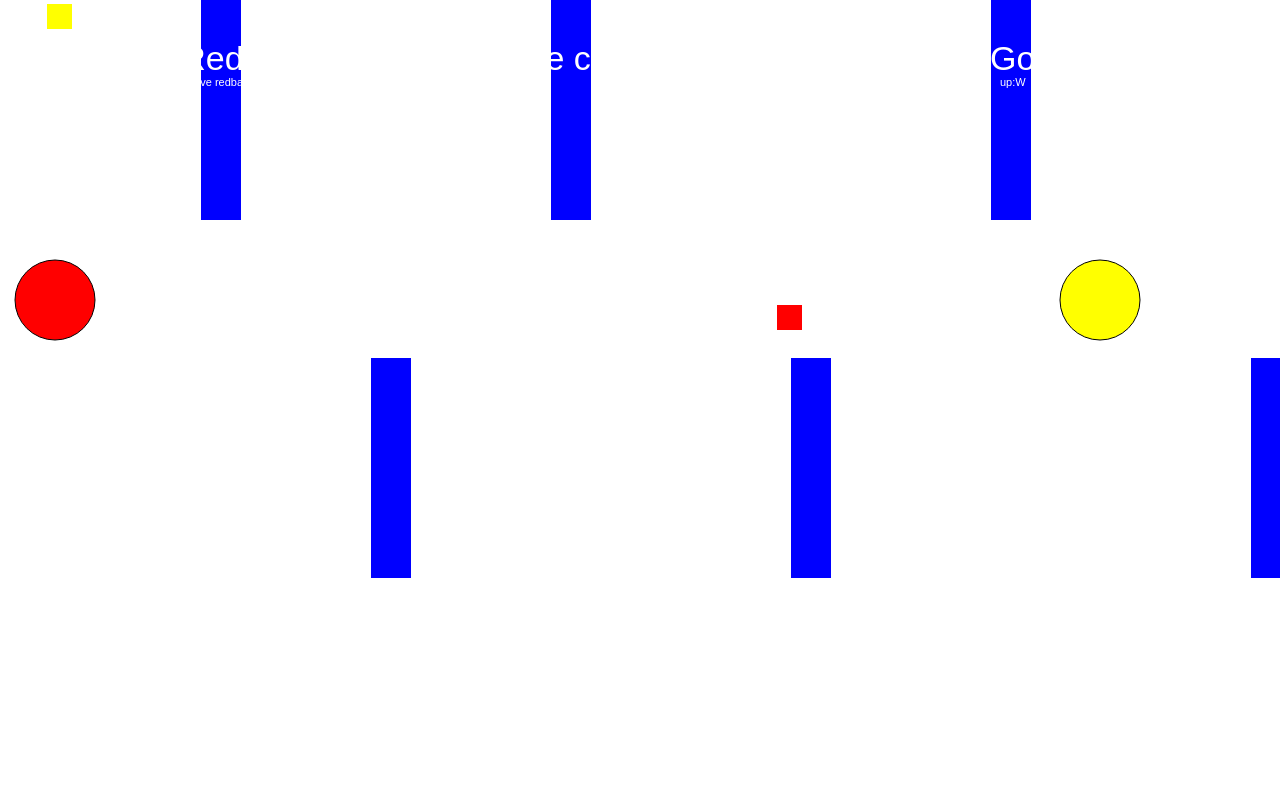
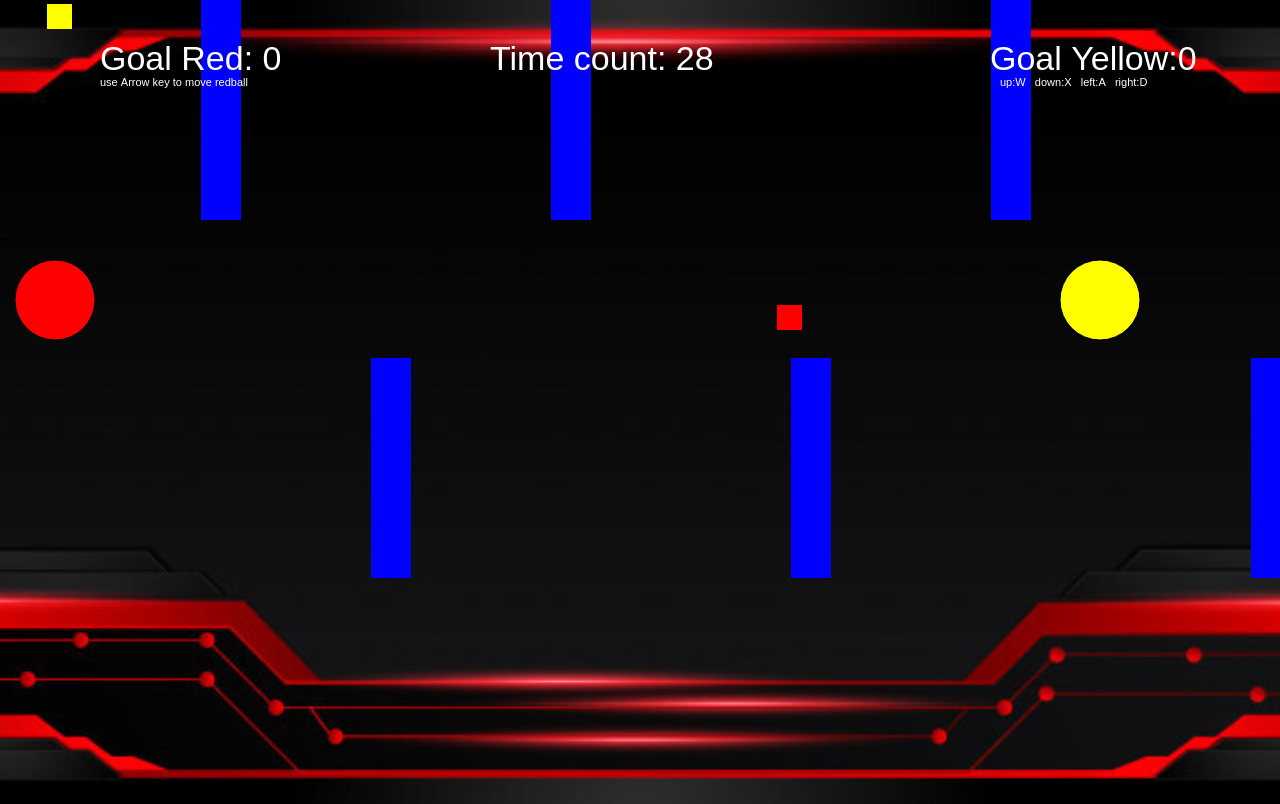
Before and after one commit to GayathriBalakumaran/Grab-The-Object, a plain HTML site: page index.html in a window 1280 px wide. Drawn offline with Linux system fonts and the light colour scheme.

Commit message:
Update style.css

```diff
--- a/style.css
+++ b/style.css
@@ -1,10 +1,10 @@
 h1{text-align: center;}
-canvas{
-    display: block;
-    position: absolute;
-    top: 0;
-    left: 0;
-    border: none;
+
+body{  /*Styling background*/
     margin: 0;
-
+    overflow: hidden;
+    background: url('bg.png');
+    background-repeat: no-repeat;
+    background-attachment: fixed;
+    background-size: cover;
 }
```
